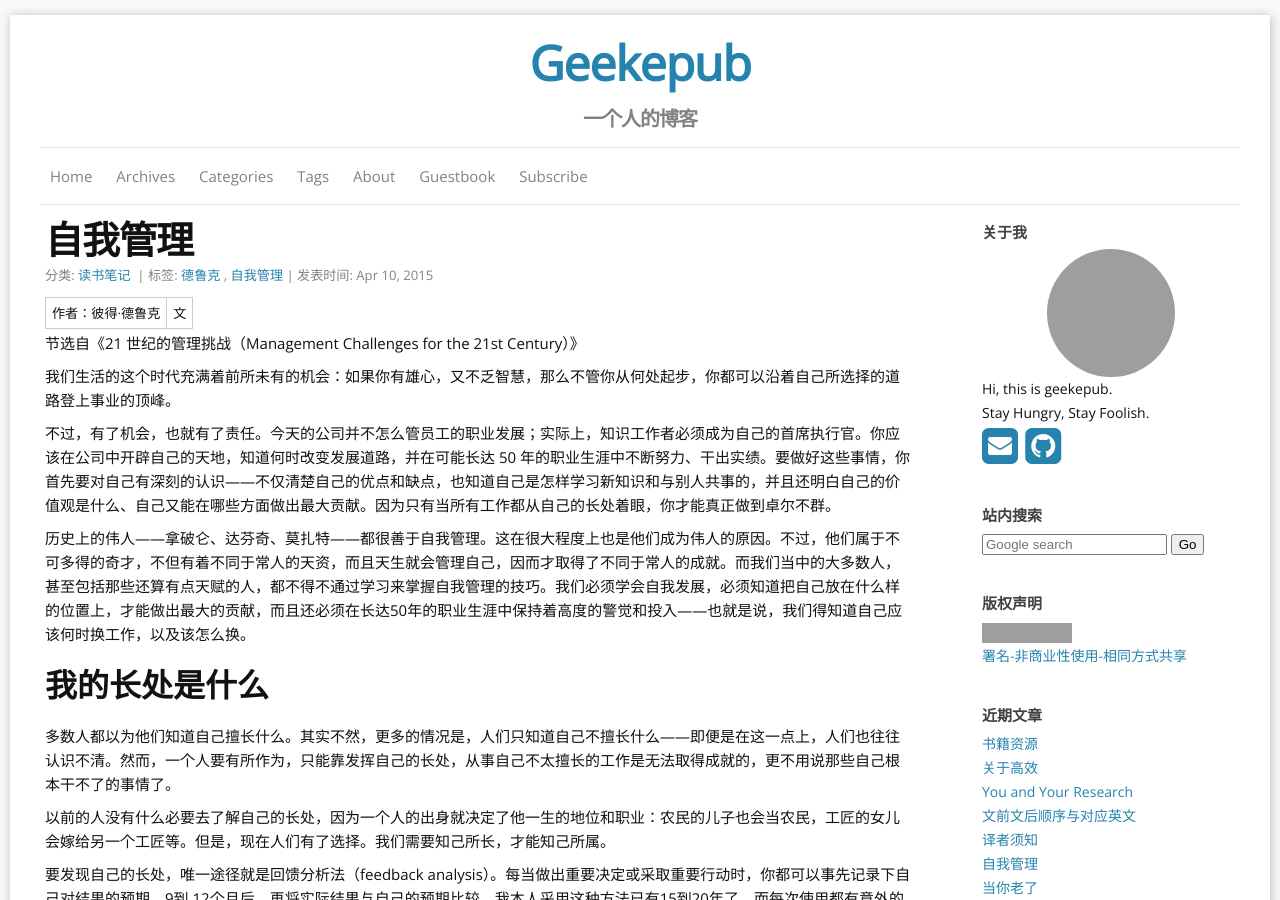
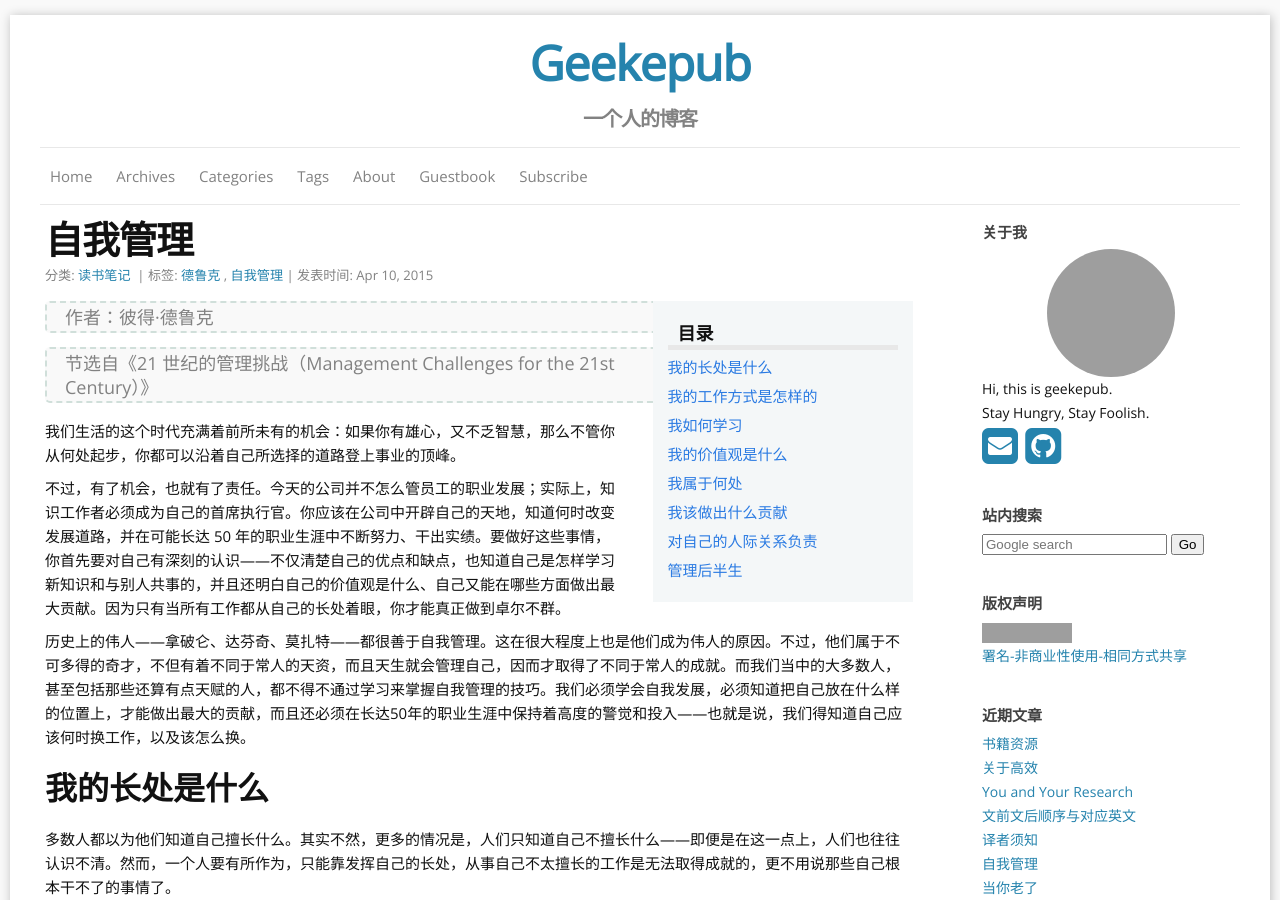
Before and after one commit to geekepub/geekepub.github.io, a Jekyll site: the page built from _posts/2015-04-10-managemyself.md, in a window 1280 px wide and 900 px high. Built offline with Jekyll 4.4.1, drawn with Linux system fonts in a browser that asks for light colours; nearby versions of some CDN libraries; comment, search, counter and statistics services are not loaded; grey boxes are pictures that could not be loaded.

Commit message:
Update 2015-04-10-managemyself.md

```diff
--- a/_posts/2015-04-10-managemyself.md
+++ b/_posts/2015-04-10-managemyself.md
@@ -7,11 +7,13 @@ tags:
 - 德鲁克
 - 自我管理
 ---
+
+* 目录
 {:toc}
 
-作者：彼得·德鲁克|文
+> 作者：彼得·德鲁克
 
-节选自《21 世纪的管理挑战（Management Challenges for the 21st Century）》
+> 节选自《21 世纪的管理挑战（Management Challenges for the 21st Century）》
 
 我们生活的这个时代充满着前所未有的机会：如果你有雄心，又不乏智慧，那么不管你从何处起步，你都可以沿着自己所选择的道路登上事业的顶峰。
 
```
